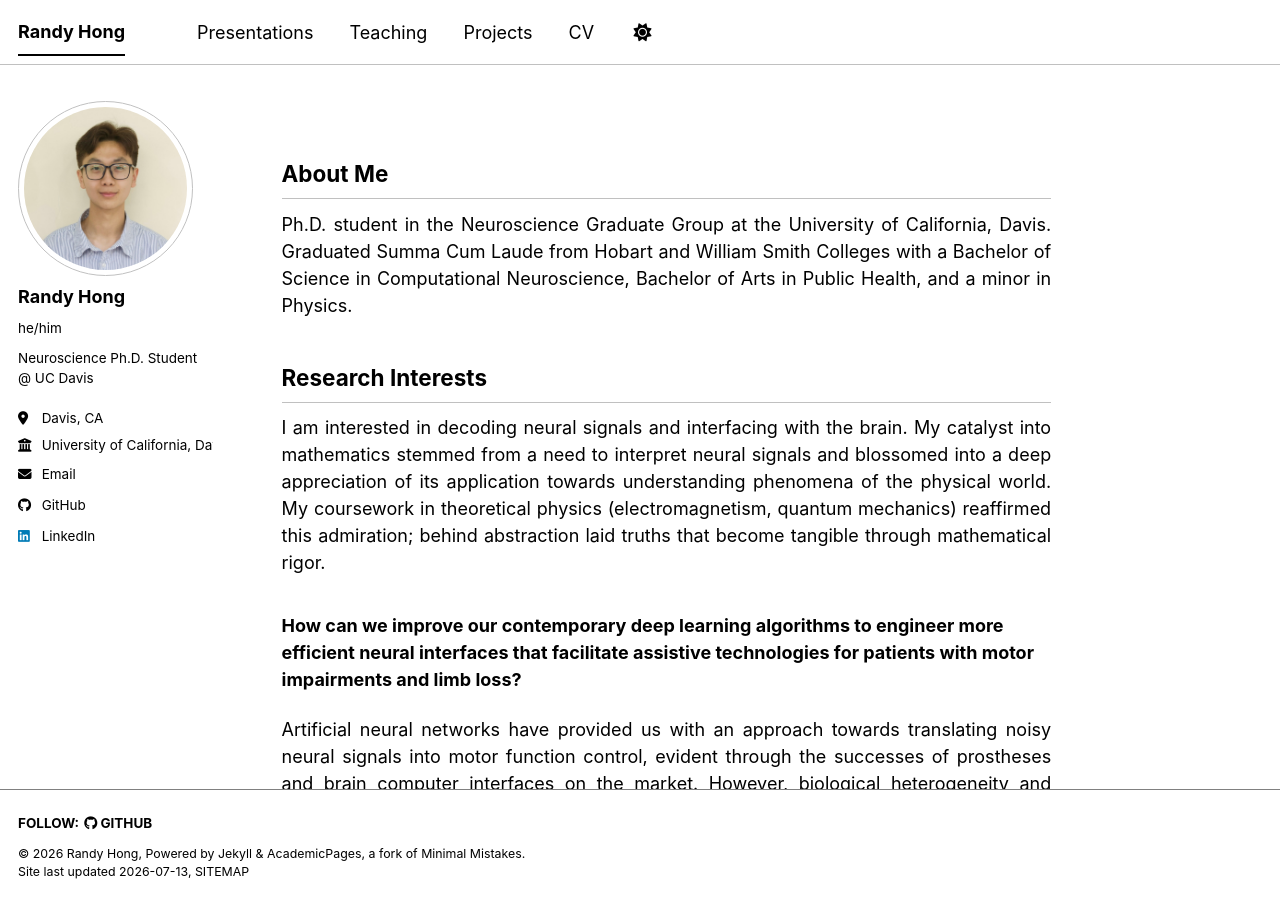
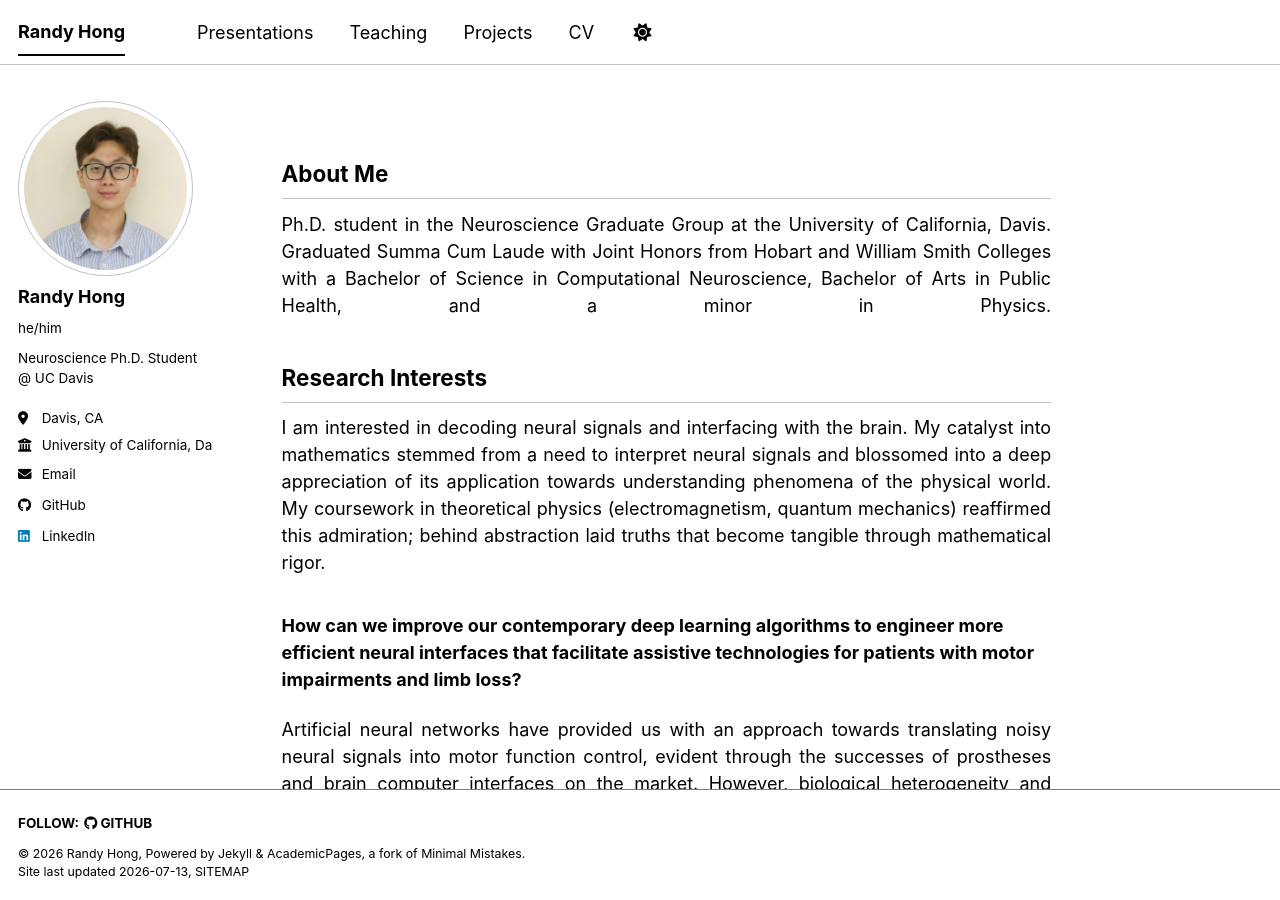
Before and after one commit to randyhongg/randyhongg.github.io, a Jekyll site: the page built from _pages/about.md, in a window 1280 px wide and 900 px high. Built offline with Jekyll 4.4.1, drawn with Linux system fonts in a browser that asks for light colours; a style sheet for code colours, icons or effects is not loaded.

Commit message:
Update about.md

```diff
--- a/_pages/about.md
+++ b/_pages/about.md
@@ -11,7 +11,7 @@
 
 <div style="text-align: justify; text-align-last: justify; margin-bottom: 2rem;">
 
-Ph.D. student in the Neuroscience Graduate Group at the University of California, Davis. Graduated Summa Cum Laude from Hobart and William Smith Colleges with a Bachelor of Science in Computational Neuroscience, Bachelor of Arts in Public Health, and a minor in Physics.
+Ph.D. student in the Neuroscience Graduate Group at the University of California, Davis. Graduated Summa Cum Laude with Joint Honors from Hobart and William Smith Colleges with a Bachelor of Science in Computational Neuroscience, Bachelor of Arts in Public Health, and a minor in Physics.
 
 </div>
 
```
